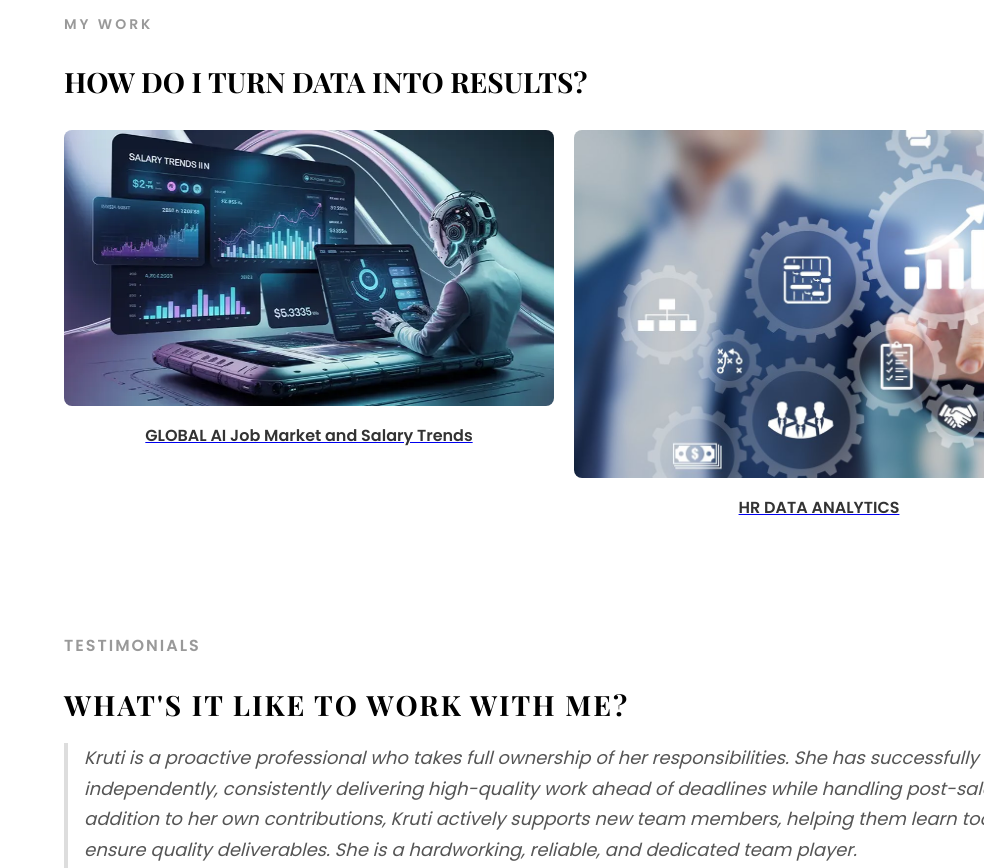
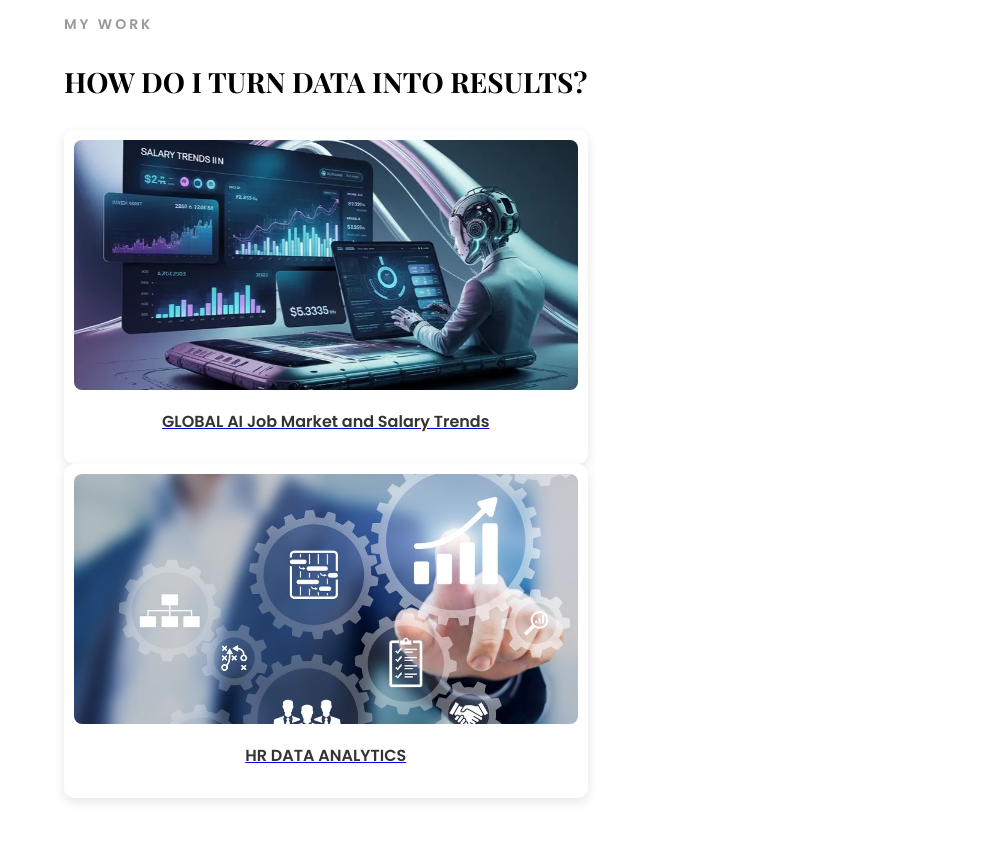
Before and after one commit to kruti95/kruti95.github.io, a plain HTML site: page index.html in a window 1280 px wide. Shown: the part 1620-2488 px from the top of the page, without its empty margins (296-1280 px from the left). Drawn offline with nearby package versions, Linux system fonts and the light colour scheme; a script that the page names is missing.

Commit message:
style.css

```diff
--- a/style.css
+++ b/style.css
@@ -157,9 +157,23 @@ section#about p {
     margin-top: 30px;
 }
 
+.portfolio-item {
+    background-color: #fff;
+    border-radius: 10px;
+    overflow: hidden;
+    box-shadow: 0 4px 12px rgba(0,0,0,0.1);
+    padding: 10px;
+    text-align: center;
+    height: 100%;
+    display: flex;
+    flex-direction: column;
+    justify-content: space-between;
+}
+
 .portfolio-item img {
     width: 100%;
-    height: auto;
+    height: 250px;
+    object-fit: cover;
     border-radius: 8px;
     transition: transform 0.3s ease;
 }
@@ -171,7 +185,7 @@ section#about p {
 .caption {
     font-size: 16px;
     color: #333;
-    margin-top: 10px;
+    margin-top: 12px;
     font-weight: 600;
     text-align: center;
 }
```
